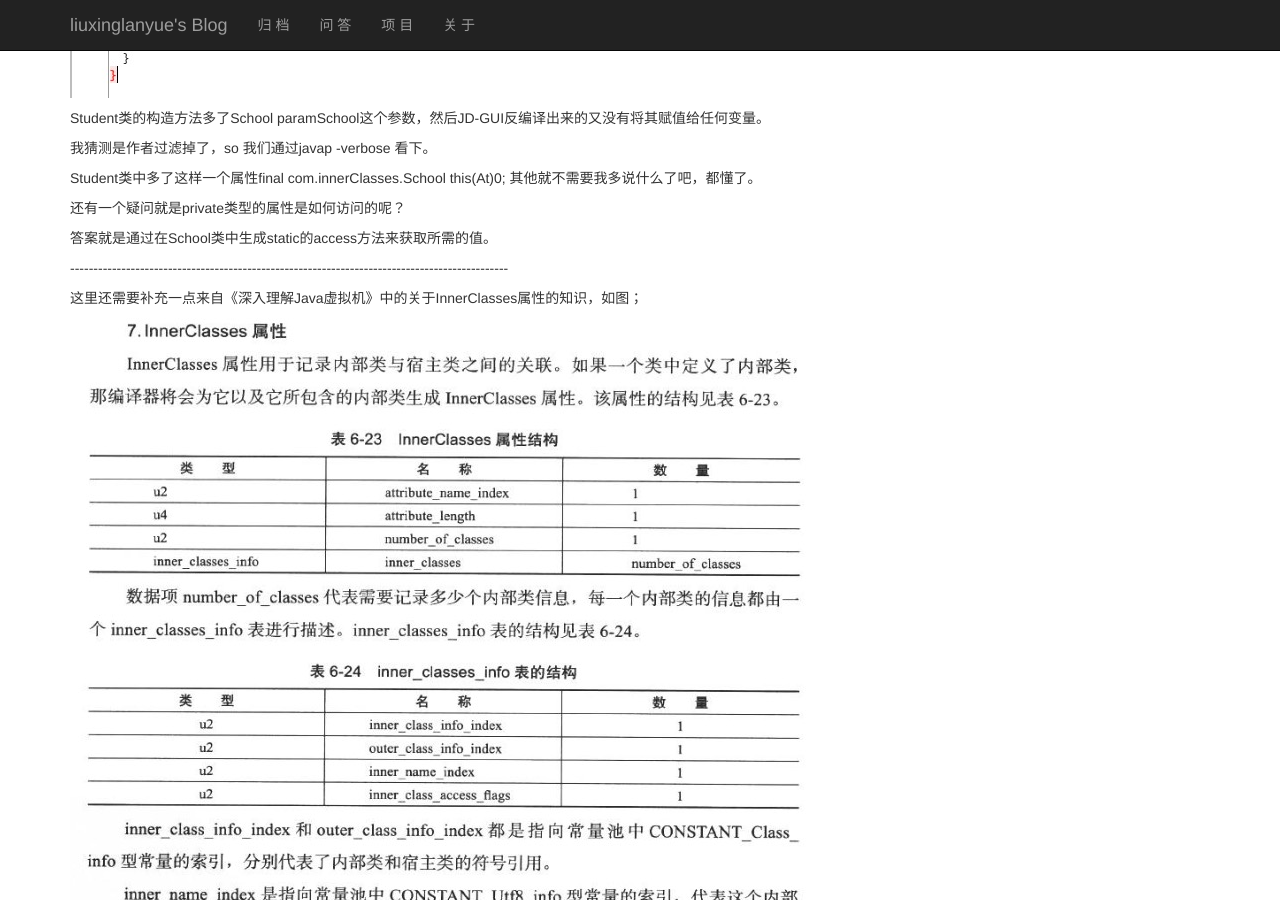
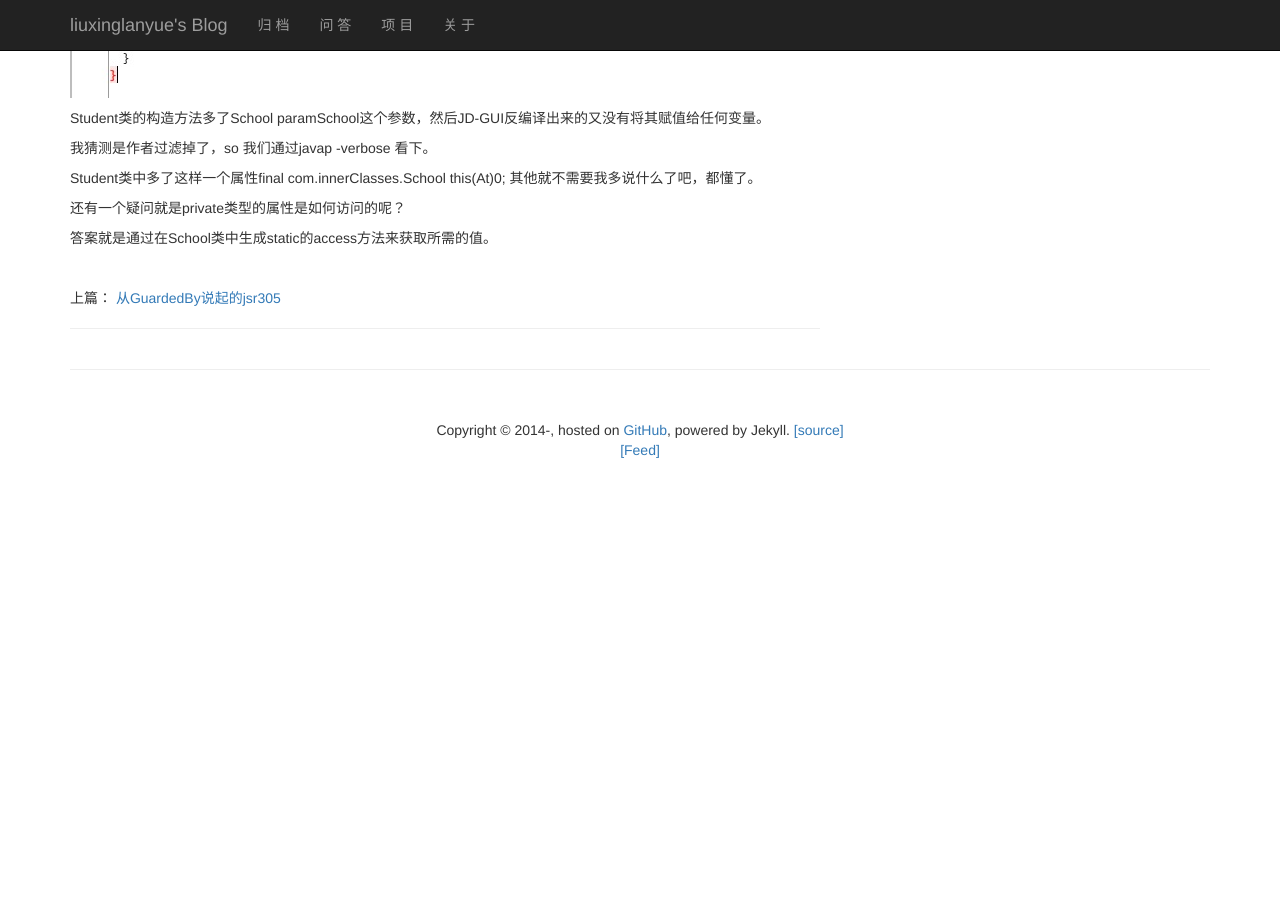
Before and after one commit to liuxinglanyue/blog, a Jekyll site: the page built from _posts/2014-12-22-inner-class.markdown, in a window 1280 px wide and 900 px high, scrolled down 990 px. Built offline with Jekyll 4.4.1, drawn with Linux system fonts in a browser that asks for light colours; nearby versions of some CDN libraries; Markdown is read by kramdown in place of the engine named in the settings; comment, search, counter and statistics services are not loaded; after the commit the page ends 1510 px from its top, so only the background shows below that.

Commit message:
Update 2014-12-22-inner-class.markdown

```diff
--- a/_posts/2014-12-22-inner-class.markdown
+++ b/_posts/2014-12-22-inner-class.markdown
@@ -52,9 +52,3 @@ Student类中多了这样一个属性final com.innerClasses.School this(At)0;
 还有一个疑问就是private类型的属性是如何访问的呢？
 
 答案就是通过在School类中生成static的access方法来获取所需的值。
-
-\-\-\-\-\-\-\-\-\-\-\-\-\-\-\-\-\-\-\-\-\-\-\-\-\-\-\-\-\-\-\-\-\-\-\-\-\-\-\-\-\-\-\-\-\-\-\-\-\-\-\-\-\-\-\-\-\-\-\-\-\-\-\-\-\-\-\-\-\-\-\-\-\-\-\-\-\-\-\-\-\-\-\-\-\-\-\-\-\-\-\-\-\-\-
-
-这里还需要补充一点来自《深入理解Java虚拟机》中的关于InnerClasses属性的知识，如图；
-
-![hello](/img/inner-classes.png)
```
